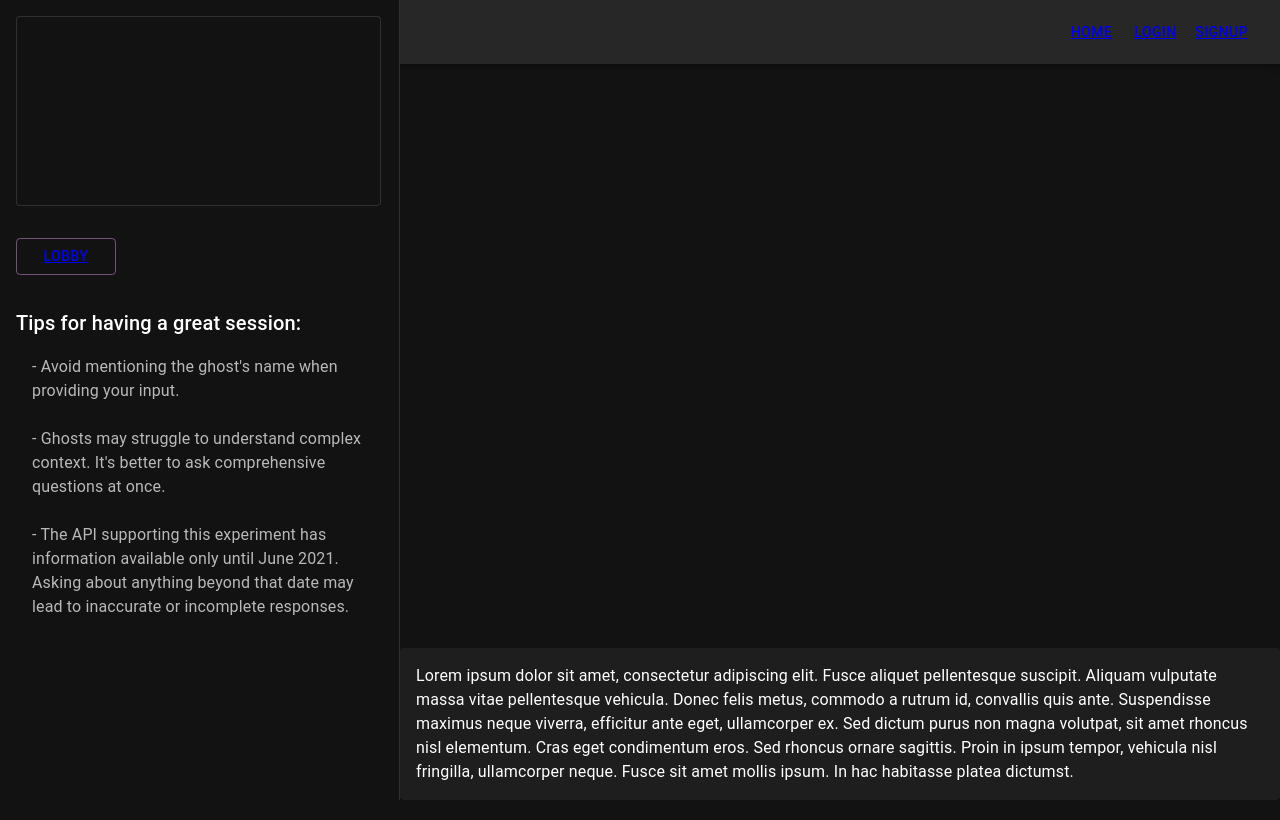
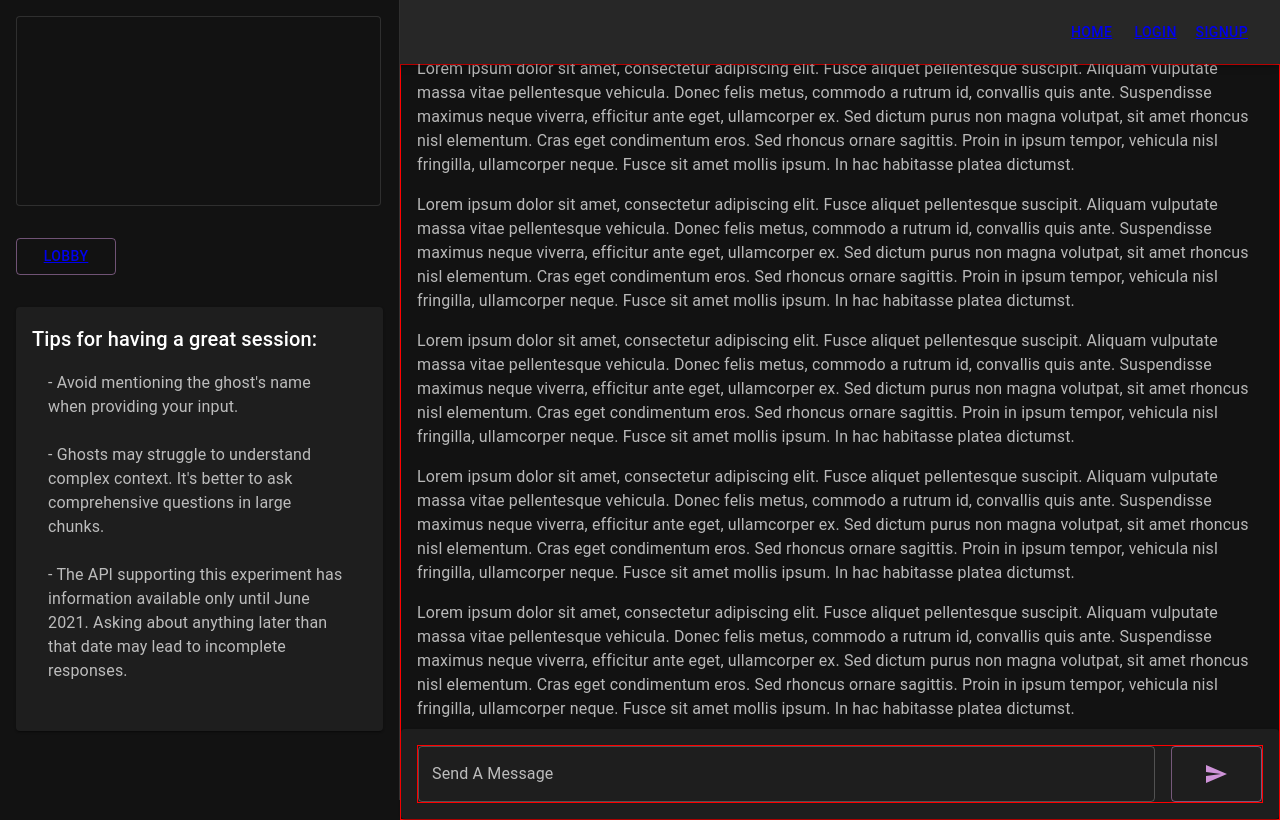
Before and after one commit to ajm24027/ChEM, a React (Vite) app in the folder client/: page /session in a window 1280 px wide. Built offline with nearby package versions, Linux system fonts and the light colour scheme.

Commit message:
Session Full Width Component and Nav are elevated above Session Interaction Content and sticky

```diff
--- a/client/src/components/FullWidthTextField.jsx
+++ b/client/src/components/FullWidthTextField.jsx
@@ -6,11 +6,11 @@ export default function FullWidthTextField() {
   return (
     <Box
       sx={{
-        width: 500,
+        width: '100%',
         maxWidth: '100%'
       }}
     >
-      <TextField fullWidth label="fullWidth" id="fullWidth" />
+      <TextField fullWidth label="Send A Message" id="fullWidth" />{' '}
     </Box>
   )
 }
--- a/client/src/components/Nav.jsx
+++ b/client/src/components/Nav.jsx
@@ -46,7 +46,7 @@ export default function Nav({ user, handleLogOut }) {
   )
 
   return (
-    <Box sx={{ flexGrow: 1 }}>
+    <Box sx={{ flexGrow: 1, position: 'relative', zIndex: '1000' }}>
       <AppBar position="static">
         <Toolbar>
           <Typography variant="h6" component="div" sx={{ flexGrow: 1 }}>
--- a/client/src/pages/Session.jsx
+++ b/client/src/pages/Session.jsx
@@ -1,6 +1,6 @@
 import { useEffect, useState, useRef } from 'react'
 import { SessionRitual } from '../services/SessionServices'
-import { GhostCardMin, CenterDivider } from '../components'
+import { GhostCardMin, FullWidthTextField } from '../components'
 import { Link } from 'react-router-dom'
 
 import Button from '@mui/material/Button'
@@ -8,13 +8,13 @@ import CssBaseline from '@mui/material/CssBaseline'
 import Box from '@mui/material/Box'
 import Drawer from '@mui/material/Drawer'
 import Typography from '@mui/material/Typography'
+import Paper from '@mui/material/Paper'
+import Stack from '@mui/system/Stack'
+import SendIcon from '@mui/icons-material/Send'
 import { Grid } from '@mui/material'
 import { positions } from '@mui/system'
-import { sizing } from '@mui/system'
-import Paper from '@mui/material/Paper'
 
 const Session = (props) => {
-  console.log(props)
   const [user, setUser] = useState([])
   const [ghost, setGhost] = useState([])
   const [interactions, setInteractions] = useState([])
@@ -39,7 +39,7 @@ const Session = (props) => {
   const date = Date.now().toLocaleString()
 
   return (
-    <Box sx={{ display: 'flex' }}>
+    <Box sx={{ display: 'flex', maxWidth: 1 }}>
       <CssBaseline />
       <Drawer
         variant="permanent"
@@ -62,44 +62,106 @@ const Session = (props) => {
         >
           <Link to="/lobby">Lobby</Link>
         </Button>
-        <Box sx={{ p: 2 }}>
+        <Paper sx={{ p: 2, m: 2 }} elevation={1}>
           <Typography variant="h6">Tips for having a great session:</Typography>
           <Typography paragraph sx={{ p: 2, opacity: 0.7 }}>
             - Avoid mentioning the ghost's name when providing your input.
             <br />
             <br /> - Ghosts may struggle to understand complex context. It's
-            better to ask comprehensive questions at once.
+            better to ask comprehensive questions in large chunks.
             <br />
             <br /> - The API supporting this experiment has information
-            available only until June 2021. Asking about anything beyond that
-            date may lead to inaccurate or incomplete responses.
+            available only until June 2021. Asking about anything later than
+            that date may lead to incomplete responses.
           </Typography>
-        </Box>
+        </Paper>
       </Drawer>
       {/* Non-Drawer Box */}
-      <Box component="main" sx={{ flexGrow: 1, overflow: 'auto' }}>
-        <Box></Box>
+      <Box sx={{ flexGrow: 1, border: '1px solid red', zIndex: '0' }}>
+        <Grid container rowSpacing={3}>
+          <Grid xs={12} sx={{ height: '86vh', overflowY: 'auto', padding: 2 }}>
+            <Typography paragraph sx={{ opacity: 0.7 }}>
+              Lorem ipsum dolor sit amet, consectetur adipiscing elit. Fusce
+              aliquet pellentesque suscipit. Aliquam vulputate massa vitae
+              pellentesque vehicula. Donec felis metus, commodo a rutrum id,
+              convallis quis ante. Suspendisse maximus neque viverra, efficitur
+              ante eget, ullamcorper ex. Sed dictum purus non magna volutpat,
+              sit amet rhoncus nisl elementum. Cras eget condimentum eros. Sed
+              rhoncus ornare sagittis. Proin in ipsum tempor, vehicula nisl
+              fringilla, ullamcorper neque. Fusce sit amet mollis ipsum. In hac
+              habitasse platea dictumst.{' '}
+            </Typography>
+            <Typography paragraph sx={{ opacity: 0.7 }}>
+              Lorem ipsum dolor sit amet, consectetur adipiscing elit. Fusce
+              aliquet pellentesque suscipit. Aliquam vulputate massa vitae
+              pellentesque vehicula. Donec felis metus, commodo a rutrum id,
+              convallis quis ante. Suspendisse maximus neque viverra, efficitur
+              ante eget, ullamcorper ex. Sed dictum purus non magna volutpat,
+              sit amet rhoncus nisl elementum. Cras eget condimentum eros. Sed
+              rhoncus ornare sagittis. Proin in ipsum tempor, vehicula nisl
+              fringilla, ullamcorper neque. Fusce sit amet mollis ipsum. In hac
+              habitasse platea dictumst.{' '}
+            </Typography>
+            <Typography paragraph sx={{ opacity: 0.7 }}>
+              Lorem ipsum dolor sit amet, consectetur adipiscing elit. Fusce
+              aliquet pellentesque suscipit. Aliquam vulputate massa vitae
+              pellentesque vehicula. Donec felis metus, commodo a rutrum id,
+              convallis quis ante. Suspendisse maximus neque viverra, efficitur
+              ante eget, ullamcorper ex. Sed dictum purus non magna volutpat,
+              sit amet rhoncus nisl elementum. Cras eget condimentum eros. Sed
+              rhoncus ornare sagittis. Proin in ipsum tempor, vehicula nisl
+              fringilla, ullamcorper neque. Fusce sit amet mollis ipsum. In hac
+              habitasse platea dictumst.{' '}
+            </Typography>
+            <Typography paragraph sx={{ opacity: 0.7 }}>
+              Lorem ipsum dolor sit amet, consectetur adipiscing elit. Fusce
+              aliquet pellentesque suscipit. Aliquam vulputate massa vitae
+              pellentesque vehicula. Donec felis metus, commodo a rutrum id,
+              convallis quis ante. Suspendisse maximus neque viverra, efficitur
+              ante eget, ullamcorper ex. Sed dictum purus non magna volutpat,
+              sit amet rhoncus nisl elementum. Cras eget condimentum eros. Sed
+              rhoncus ornare sagittis. Proin in ipsum tempor, vehicula nisl
+              fringilla, ullamcorper neque. Fusce sit amet mollis ipsum. In hac
+              habitasse platea dictumst.{' '}
+            </Typography>
+            <Typography paragraph sx={{ opacity: 0.7 }}>
+              Lorem ipsum dolor sit amet, consectetur adipiscing elit. Fusce
+              aliquet pellentesque suscipit. Aliquam vulputate massa vitae
+              pellentesque vehicula. Donec felis metus, commodo a rutrum id,
+              convallis quis ante. Suspendisse maximus neque viverra, efficitur
+              ante eget, ullamcorper ex. Sed dictum purus non magna volutpat,
+              sit amet rhoncus nisl elementum. Cras eget condimentum eros. Sed
+              rhoncus ornare sagittis. Proin in ipsum tempor, vehicula nisl
+              fringilla, ullamcorper neque. Fusce sit amet mollis ipsum. In hac
+              habitasse platea dictumst.{' '}
+            </Typography>
+          </Grid>
+          <Grid xs={12}>
             {/* Input Form Paper Field */}
             <Paper
               sx={{
-            position: 'absolute',
-            bottom: 0,
+                position: 'sticky',
                 p: 2
               }}
               elevation={1}
             >
-          <Typography>
-            Lorem ipsum dolor sit amet, consectetur adipiscing elit. Fusce
-            aliquet pellentesque suscipit. Aliquam vulputate massa vitae
-            pellentesque vehicula. Donec felis metus, commodo a rutrum id,
-            convallis quis ante. Suspendisse maximus neque viverra, efficitur
-            ante eget, ullamcorper ex. Sed dictum purus non magna volutpat, sit
-            amet rhoncus nisl elementum. Cras eget condimentum eros. Sed rhoncus
-            ornare sagittis. Proin in ipsum tempor, vehicula nisl fringilla,
-            ullamcorper neque. Fusce sit amet mollis ipsum. In hac habitasse
-            platea dictumst.
-          </Typography>
+              <Stack
+                direction="row"
+                spacing={2}
+                sx={{ display: 'flex', border: '1px solid red' }}
+              >
+                <FullWidthTextField />
+                <Button
+                  sx={{ width: 100, margin: 2, display: 'flex' }}
+                  variant="outlined"
+                  color="secondary"
+                >
+                  <SendIcon />
+                </Button>
+              </Stack>
             </Paper>
+          </Grid>
+        </Grid>
       </Box>
     </Box>
   )
```
Lines whose indentation alone changed are shown as unchanged.
